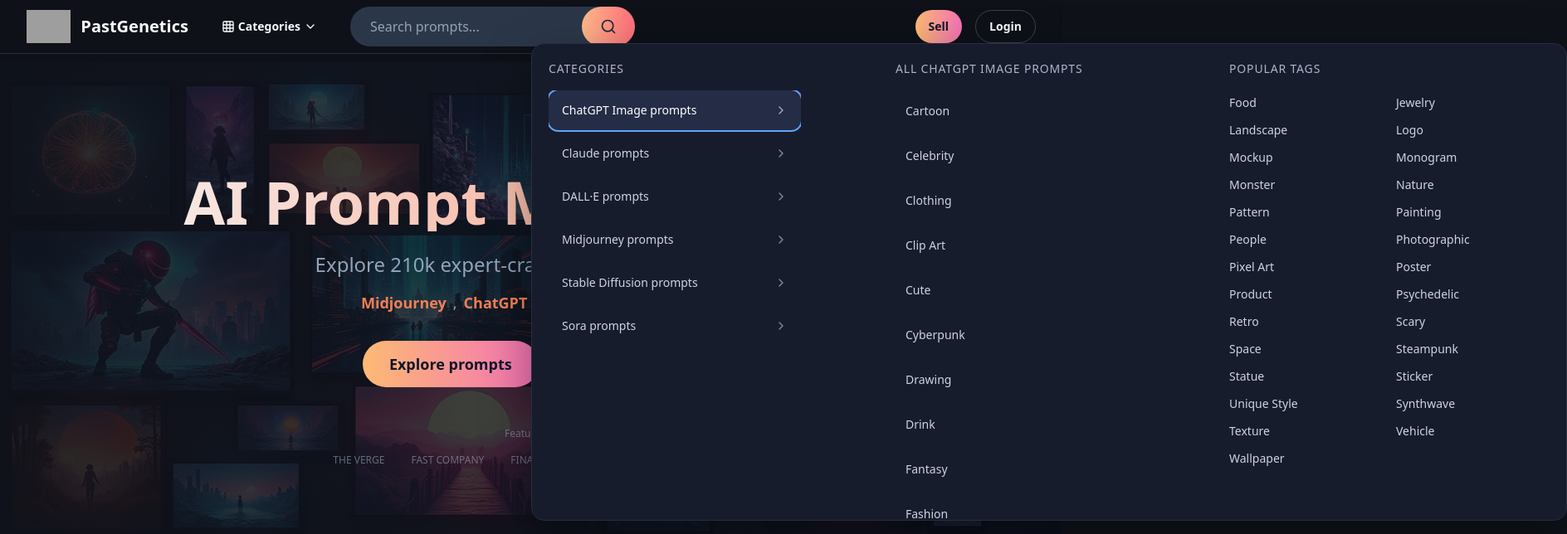
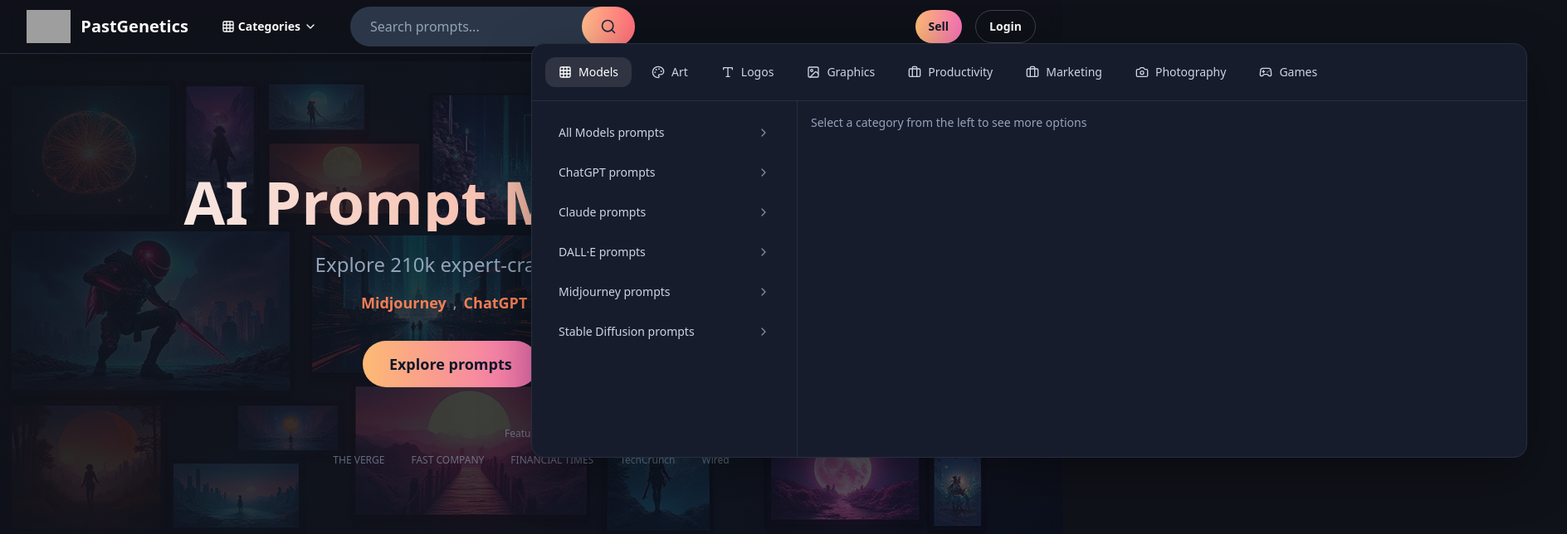
Before and after one commit to naribaragi/pastgenetics-website, a React (Vite) app: page / in a window 1280 px wide. Both pictures are taken after a click on the button "Categories". Shown: the top 644 px of the page at 83% size, 1888 px wide, since content can reach past the window. Built offline with nearby package versions, Linux system fonts and the light colour scheme; grey boxes are pictures that could not be loaded; the HTML template or start-up script is replaced by a standard one.

Commit message:
Refine category dropdown

```diff
--- a/src/components/CategoriesMegaMenu.tsx
+++ b/src/components/CategoriesMegaMenu.tsx
@@ -1,5 +1,5 @@
 import { useState, useEffect, useRef } from "react";
-import { ChevronRight, ChevronDown, X, ArrowLeft, Grid3x3 } from "lucide-react";
+import { ChevronRight, ChevronDown, ArrowLeft, Grid3x3, Palette, Image, Type, Briefcase, Camera, Gamepad2 } from "lucide-react";
 import { Button } from "@/components/ui/button";
 import { Sheet, SheetContent, SheetHeader, SheetTitle, SheetTrigger } from "@/components/ui/sheet";
 
@@ -8,71 +8,102 @@ interface CategoryItem {
   label: string;
   icon?: string;
   href?: string;
-  middle?: string[];
-  right?: string[];
+  subcategories?: string[];
 }
 
-interface CategoryGroup {
+interface TopLevelCategory {
   id: string;
   label: string;
-  icon?: string;
-  children: CategoryItem[];
+  icon: React.ComponentType<any>;
+  items: CategoryItem[];
 }
 
-const categoriesData: CategoryGroup[] = [
+const categoriesData: TopLevelCategory[] = [
   {
     id: "models",
-    label: "All Models prompts",
-    icon: "models",
-    children: [
-      {
-        id: "chatgpt-image",
-        label: "ChatGPT Image prompts",
-        icon: "chatgpt-image",
-        href: "/chatgpt-image",
-        middle: ["Cartoon", "Celebrity", "Clothing", "Clip Art", "Cute", "Cyberpunk", "Drawing", "Drink", "Fantasy", "Fashion"],
-        right: ["Food", "Jewelry", "Landscape", "Logo", "Mockup", "Monogram", "Monster", "Nature", "Pattern", "Painting", "People", "Photographic", "Pixel Art", "Poster", "Product", "Psychedelic", "Retro", "Scary", "Space", "Steampunk", "Statue", "Sticker", "Unique Style", "Synthwave", "Texture", "Vehicle", "Wallpaper"]
+    label: "Models",
+    icon: Grid3x3,
+    items: [
+      { id: "all-models", label: "All Models prompts", href: "/models" },
+      { id: "chatgpt", label: "ChatGPT prompts", href: "/chatgpt" },
+      { id: "claude", label: "Claude prompts", href: "/claude" },
+      { id: "dalle", label: "DALL·E prompts", href: "/dalle" },
+      { id: "midjourney", label: "Midjourney prompts", href: "/midjourney" },
+      { id: "stable-diffusion", label: "Stable Diffusion prompts", href: "/stable-diffusion" }
+    ]
   },
   {
-        id: "claude",
-        label: "Claude prompts",
-        icon: "claude",
-        href: "/claude",
-        middle: ["Business", "Creative", "Technical", "Academic", "Personal", "Research"],
-        right: ["Analysis", "Brainstorming", "Code Review", "Content Creation", "Data Processing", "Email Templates", "Marketing Copy", "Report Writing", "Strategy Planning", "Summarization"]
+    id: "art",
+    label: "Art",
+    icon: Palette,
+    items: [
+      { id: "all-art", label: "All Art & Illustrations prompts", href: "/art" },
+      { id: "anime", label: "Anime prompts", href: "/art/anime" },
+      { id: "cartoon", label: "Cartoon prompts", href: "/art/cartoon" },
+      { id: "painting", label: "Painting prompts", href: "/art/painting" },
+      { id: "illustration", label: "Illustration prompts", href: "/art/illustration" },
+      { id: "unique-styles", label: "Unique Styles prompts", href: "/art/unique-styles" }
+    ]
   },
   {
-        id: "dalle",
-        label: "DALL·E prompts",
-        icon: "dalle",
-        href: "/dalle",
-        middle: ["Abstract", "Artistic", "Realistic", "Cartoon", "Fantasy", "Portrait"],
-        right: ["Architecture", "Animals", "Characters", "Digital Art", "Fashion", "Food Photography", "Illustrations", "Landscapes", "Product Design", "Concept Art"]
+    id: "logos",
+    label: "Logos",
+    icon: Type,
+    items: [
+      { id: "all-logos", label: "All Logo prompts", href: "/logos" },
+      { id: "business", label: "Business logos", href: "/logos/business" },
+      { id: "tech", label: "Tech logos", href: "/logos/tech" },
+      { id: "creative", label: "Creative logos", href: "/logos/creative" }
+    ]
   },
   {
-        id: "midjourney",
-        label: "Midjourney prompts",
-        icon: "midjourney",
-        href: "/midjourney",
-        middle: ["Photography", "Art Styles", "Characters", "Environments", "Products", "Abstract"],
-        right: ["Portrait Photography", "Landscape Art", "Character Design", "Architecture", "Product Mockups", "Digital Painting", "Concept Art", "Fashion Photography", "Still Life", "Surreal Art"]
+    id: "graphics",
+    label: "Graphics",
+    icon: Image,
+    items: [
+      { id: "all-graphics", label: "All Graphics prompts", href: "/graphics" },
+      { id: "web-design", label: "Web Design prompts", href: "/graphics/web-design" },
+      { id: "print", label: "Print Design prompts", href: "/graphics/print" }
+    ]
   },
   {
-        id: "stable-diffusion",
-        label: "Stable Diffusion prompts",
-        icon: "stable-diffusion",
-        href: "/stable-diffusion",
-        middle: ["Realistic", "Anime", "Digital Art", "Photography", "3D Render", "Painting"],
-        right: ["Portraits", "Landscapes", "Architecture", "Fantasy", "Sci-Fi", "Horror", "Cute", "Professional", "Artistic", "Commercial"]
+    id: "productivity",
+    label: "Productivity",
+    icon: Briefcase,
+    items: [
+      { id: "all-productivity", label: "All Productivity prompts", href: "/productivity" },
+      { id: "writing", label: "Writing prompts", href: "/productivity/writing" },
+      { id: "business", label: "Business prompts", href: "/productivity/business" }
+    ]
   },
   {
-        id: "sora",
-        label: "Sora prompts",
-        icon: "sora",
-        href: "/sora",
-        middle: ["Cinematic", "Documentary", "Animation", "Product Demo", "Training", "Explainer"],
-        right: ["Corporate Videos", "Social Media", "Advertisements", "Educational Content", "Entertainment", "News Reports"]
-      }
+    id: "marketing",
+    label: "Marketing",
+    icon: Briefcase,
+    items: [
+      { id: "all-marketing", label: "All Marketing prompts", href: "/marketing" },
+      { id: "social-media", label: "Social Media prompts", href: "/marketing/social-media" },
+      { id: "advertising", label: "Advertising prompts", href: "/marketing/advertising" }
+    ]
+  },
+  {
+    id: "photography",
+    label: "Photography",
+    icon: Camera,
+    items: [
+      { id: "all-photography", label: "All Photography prompts", href: "/photography" },
+      { id: "portrait", label: "Portrait prompts", href: "/photography/portrait" },
+      { id: "landscape", label: "Landscape prompts", href: "/photography/landscape" }
+    ]
+  },
+  {
+    id: "games",
+    label: "Games",
+    icon: Gamepad2,
+    items: [
+      { id: "all-games", label: "All Games prompts", href: "/games" },
+      { id: "character", label: "Character Design prompts", href: "/games/character" },
+      { id: "environment", label: "Environment prompts", href: "/games/environment" }
     ]
   }
 ];
@@ -83,95 +114,15 @@ interface CategoriesMegaMenuProps {
 
 export const CategoriesMegaMenu = ({ className }: CategoriesMegaMenuProps) => {
   const [isOpen, setIsOpen] = useState(false);
-  const [selectedLeft, setSelectedLeft] = useState<CategoryItem | null>(null);
-  const [selectedMiddle, setSelectedMiddle] = useState<string | null>(null);
-  const [focusedPane, setFocusedPane] = useState<'left' | 'middle' | 'right'>('left');
-  const [focusedIndex, setFocusedIndex] = useState(0);
+  const [selectedTopCategory, setSelectedTopCategory] = useState<TopLevelCategory>(categoriesData[0]);
   const [hoverTimeout, setHoverTimeout] = useState<NodeJS.Timeout | null>(null);
 
   // Mobile state
   const [mobileView, setMobileView] = useState<'main' | 'sub'>('main');
-  const [mobileSelected, setMobileSelected] = useState<CategoryItem | null>(null);
+  const [mobileSelected, setMobileSelected] = useState<TopLevelCategory | null>(null);
 
   const triggerRef = useRef<HTMLButtonElement>(null);
   const panelRef = useRef<HTMLDivElement>(null);
-  const leftRailRef = useRef<HTMLDivElement>(null);
-
-  // Initialize with first item and load from localStorage
-  useEffect(() => {
-    if (categoriesData[0]?.children[0]) {
-      const savedGroup = localStorage.getItem('ui.lastCategoryGroup');
-      const initialItem = savedGroup
-        ? categoriesData[0].children.find(item => item.id === savedGroup) || categoriesData[0].children[0]
-        : categoriesData[0].children[0];
-      setSelectedLeft(initialItem);
-    }
-  }, []);
-
-  // Save selection to localStorage
-  useEffect(() => {
-    if (selectedLeft) {
-      localStorage.setItem('ui.lastCategoryGroup', selectedLeft.id);
-    }
-  }, [selectedLeft]);
-
-  // Handle keyboard navigation
-  useEffect(() => {
-    const handleKeyDown = (e: KeyboardEvent) => {
-      if (!isOpen) return;
-
-      switch (e.key) {
-        case 'Escape':
-          setIsOpen(false);
-          triggerRef.current?.focus();
-          break;
-        case 'ArrowDown':
-          e.preventDefault();
-          if (focusedPane === 'left' && categoriesData[0]?.children) {
-            const nextIndex = Math.min(focusedIndex + 1, categoriesData[0].children.length - 1);
-            setFocusedIndex(nextIndex);
-            setSelectedLeft(categoriesData[0].children[nextIndex]);
-          }
-          break;
-        case 'ArrowUp':
-          e.preventDefault();
-          if (focusedPane === 'left') {
-            const prevIndex = Math.max(focusedIndex - 1, 0);
-            setFocusedIndex(prevIndex);
-            setSelectedLeft(categoriesData[0].children[prevIndex]);
-          }
-          break;
-        case 'ArrowRight':
-          e.preventDefault();
-          if (focusedPane === 'left') {
-            setFocusedPane('middle');
-            setFocusedIndex(0);
-          } else if (focusedPane === 'middle') {
-            setFocusedPane('right');
-            setFocusedIndex(0);
-          }
-          break;
-        case 'ArrowLeft':
-          e.preventDefault();
-          if (focusedPane === 'right') {
-            setFocusedPane('middle');
-          } else if (focusedPane === 'middle') {
-            setFocusedPane('left');
-          }
-          break;
-        case 'Enter':
-        case ' ':
-          e.preventDefault();
-          if (focusedPane === 'left' && categoriesData[0]?.children[focusedIndex]) {
-            handleItemClick(categoriesData[0].children[focusedIndex].href);
-          }
-          break;
-      }
-    };
-
-    document.addEventListener('keydown', handleKeyDown);
-    return () => document.removeEventListener('keydown', handleKeyDown);
-  }, [isOpen, focusedPane, focusedIndex]);
 
   // Handle outside click
   useEffect(() => {
@@ -184,6 +135,21 @@ export const CategoriesMegaMenu = ({ className }: CategoriesMegaMenuProps) => {
 
     document.addEventListener('mousedown', handleClickOutside);
     return () => document.removeEventListener('mousedown', handleClickOutside);
+  }, [isOpen]);
+
+  // Handle keyboard navigation
+  useEffect(() => {
+    const handleKeyDown = (e: KeyboardEvent) => {
+      if (!isOpen) return;
+
+      if (e.key === 'Escape') {
+        setIsOpen(false);
+        triggerRef.current?.focus();
+      }
+    };
+
+    document.addEventListener('keydown', handleKeyDown);
+    return () => document.removeEventListener('keydown', handleKeyDown);
   }, [isOpen]);
 
   // Handle hover to open
@@ -216,14 +182,8 @@ export const CategoriesMegaMenu = ({ className }: CategoriesMegaMenuProps) => {
     }
   };
 
-  const handleLeftItemHover = (item: CategoryItem, index: number) => {
-    setSelectedLeft(item);
-    setSelectedMiddle(null);
-    setFocusedIndex(index);
-  };
-
-  const handleMiddleItemHover = (item: string) => {
-    setSelectedMiddle(item);
+  const handleTopCategoryHover = (category: TopLevelCategory) => {
+    setSelectedTopCategory(category);
   };
 
   const handleItemClick = (href?: string) => {
@@ -237,11 +197,12 @@ export const CategoriesMegaMenu = ({ className }: CategoriesMegaMenuProps) => {
   const MegaMenuPanel = () => (
     <div
       ref={panelRef}
-      className="fixed left-1/2 transform -translate-x-1/2 mt-2 border border-white/8 rounded-2xl z-50 min-h-96 max-h-[72vh] overflow-hidden transition-all duration-200 animate-in fade-in slide-in-from-top-2"
+      className="fixed left-1/2 transform -translate-x-1/2 mt-2 border border-white/8 rounded-2xl z-50 overflow-hidden transition-all duration-200 animate-in fade-in slide-in-from-top-2"
       style={{
         background: '#171C2D',
-        width: 'min(1440px, calc(100vw - 32px))',
-        boxShadow: '0 20px 60px rgba(0, 0, 0, 0.35)'
+        width: 'min(1200px, calc(100vw - 32px))',
+        boxShadow: '0 20px 60px rgba(0, 0, 0, 0.35)',
+        height: '500px'
       }}
       role="dialog"
       aria-label="Browse categories"
@@ -249,87 +210,51 @@ export const CategoriesMegaMenu = ({ className }: CategoriesMegaMenuProps) => {
       onMouseEnter={handlePanelMouseEnter}
       onMouseLeave={handlePanelMouseLeave}
     >
-      <div className="grid grid-cols-3 h-full p-5 gap-0">
-        {/* Left Rail */}
-        <div className="flex flex-col min-h-0 pr-4" style={{ width: '320px', flexShrink: 0 }}>
-          <h3 className="text-sm uppercase tracking-wider mb-4 font-medium" style={{ color: '#AEB5C9', letterSpacing: '0.06em' }}>
-            Categories
-          </h3>
-          <div
-            ref={leftRailRef}
-            className="flex-1 overflow-y-auto scrollbar-hide space-y-1"
+      {/* Top Category Row */}
+      <div className="border-b border-white/6 p-4">
+        <div className="flex items-center gap-2 overflow-x-auto scrollbar-hide">
+          {categoriesData.map((category) => {
+            const IconComponent = category.icon;
+            return (
+              <button
+                key={category.id}
+                className={`flex items-center gap-2 px-4 py-2 rounded-lg whitespace-nowrap transition-all duration-150 ${
+                  selectedTopCategory.id === category.id
+                    ? 'bg-white/10 text-white'
+                    : 'text-slate-300 hover:bg-white/5 hover:text-white'
+                }`}
+                onMouseEnter={() => handleTopCategoryHover(category)}
               >
-            {categoriesData[0]?.children.map((item, index) => (
+                <IconComponent className="h-4 w-4" />
+                <span className="text-sm font-medium">{category.label}</span>
+              </button>
+            );
+          })}
+        </div>
+      </div>
+
+      {/* Content Area */}
+      <div className="flex h-full">
+        {/* Left Sidebar */}
+        <div className="w-80 border-r border-white/6 p-4">
+          <div className="space-y-1">
+            {selectedTopCategory.items.map((item) => (
               <button
                 key={item.id}
-                className={`w-full flex items-center justify-between px-4 py-3 rounded-lg text-left transition-all duration-150 ${
-                  selectedLeft?.id === item.id
-                    ? 'text-white'
-                    : 'text-slate-300 hover:text-white'
-                } ${focusedPane === 'left' && focusedIndex === index ? 'ring-2 ring-blue-400' : ''}`}
-                style={{
-                  height: '48px',
-                  backgroundColor: selectedLeft?.id === item.id ? '#242C46' : 'transparent'
-                }}
-                onMouseEnter={() => handleLeftItemHover(item, index)}
+                className="w-full flex items-center justify-between px-4 py-3 text-left text-slate-300 hover:text-white hover:bg-white/5 rounded-lg transition-all duration-150"
                 onClick={() => handleItemClick(item.href)}
-                aria-current={selectedLeft?.id === item.id ? 'true' : undefined}
               >
-                <span className="font-medium text-sm">{item.label}</span>
-                <ChevronRight className="h-4 w-4" style={{ opacity: 0.6 }} />
+                <span className="text-sm font-medium">{item.label}</span>
+                <ChevronRight className="h-4 w-4 opacity-60" />
               </button>
             ))}
           </div>
         </div>
 
-        {/* Vertical Divider */}
-        <div className="absolute left-80 top-5 bottom-5 w-px bg-white/6" />
-
-        {/* Middle List */}
-        <div className="flex flex-col min-h-0 px-4">
-          <h3 className="text-sm uppercase tracking-wider mb-4 font-medium" style={{ color: '#AEB5C9', letterSpacing: '0.06em' }}>
-            {selectedLeft ? `All ${selectedLeft.label}` : 'Subcategories'}
-          </h3>
-          <div className="flex-1 overflow-y-auto scrollbar-hide space-y-1">
-            {selectedLeft?.middle?.map((item) => (
-              <button
-                key={item}
-                className={`block w-full text-left px-3 py-2 rounded-md transition-all duration-150 text-sm ${
-                  selectedMiddle === item
-                    ? 'text-white bg-slate-700/30'
-                    : 'text-slate-300 hover:text-white hover:bg-slate-700/20'
-                }`}
-                style={{ lineHeight: '34px' }}
-                onMouseEnter={() => handleMiddleItemHover(item)}
-                onClick={() => handleItemClick(`${selectedLeft.href}?filter=${encodeURIComponent(item)}`)}
-              >
-                {item}
-              </button>
-            ))}
-          </div>
-        </div>
-
-        {/* Vertical Divider */}
-        <div className="absolute right-80 top-5 bottom-5 w-px bg-white/6" />
-
-        {/* Right Grid */}
-        <div className="flex flex-col min-h-0 pl-4">
-          <h3 className="text-sm uppercase tracking-wider mb-4 font-medium" style={{ color: '#AEB5C9', letterSpacing: '0.06em' }}>
-            Popular Tags
-          </h3>
-          <div className="flex-1 overflow-y-auto scrollbar-hide">
-            <div className="grid grid-cols-2 gap-x-4 gap-y-1">
-              {selectedLeft?.right?.map((tag) => (
-                <button
-                  key={tag}
-                  className="text-slate-300 hover:text-white hover:underline text-left py-1 transition-all duration-150 underline-offset-2"
-                  style={{ fontSize: '14px', fontWeight: 500 }}
-                  onClick={() => handleItemClick(`${selectedLeft.href}?tag=${encodeURIComponent(tag)}`)}
-                >
-                  {tag}
-                </button>
-              ))}
-            </div>
+        {/* Right Content Area */}
+        <div className="flex-1 p-4">
+          <div className="text-slate-400 text-sm">
+            Select a category from the left to see more options
           </div>
         </div>
       </div>
@@ -360,57 +285,38 @@ export const CategoriesMegaMenu = ({ className }: CategoriesMegaMenuProps) => {
       <div className="flex-1 overflow-y-auto py-4">
         {mobileView === 'main' ? (
           <div className="space-y-2">
-            {categoriesData[0]?.children.map((item) => (
+            {categoriesData.map((category) => {
+              const IconComponent = category.icon;
+              return (
                 <button
-                key={item.id}
+                  key={category.id}
                   className="w-full flex items-center justify-between p-4 text-left hover:bg-slate-700/50 rounded-lg transition-colors"
                   onClick={() => {
-                  setMobileSelected(item);
+                    setMobileSelected(category);
                     setMobileView('sub');
                   }}
                 >
-                <span className="font-medium text-white">{item.label}</span>
+                  <div className="flex items-center gap-3">
+                    <IconComponent className="h-5 w-5 text-slate-400" />
+                    <span className="font-medium text-white">{category.label}</span>
+                  </div>
                   <ChevronRight className="h-5 w-5 text-slate-400" />
                 </button>
-            ))}
+              );
+            })}
           </div>
         ) : (
-          <div className="space-y-6">
-            {/* Middle items */}
-            {mobileSelected?.middle && mobileSelected.middle.length > 0 && (
-              <div>
-                <h3 className="text-sm uppercase tracking-wider text-slate-400 mb-3 font-medium">Subcategories</h3>
           <div className="space-y-2">
-                  {mobileSelected.middle.map((item) => (
+            {mobileSelected?.items.map((item) => (
               <button
-                      key={item}
-                      className="block w-full text-left p-3 text-slate-300 hover:text-white hover:bg-slate-700/30 rounded-md transition-colors"
-                      onClick={() => handleItemClick(`${mobileSelected.href}?filter=${encodeURIComponent(item)}`)}
+                key={item.id}
+                className="w-full flex items-center justify-between p-3 text-left hover:bg-slate-700/30 rounded-md transition-colors"
+                onClick={() => handleItemClick(item.href)}
               >
-                      {item}
+                <span className="text-white">{item.label}</span>
+                <ChevronRight className="h-4 w-4 text-slate-400" />
               </button>
             ))}
-                </div>
-              </div>
-            )}
-
-            {/* Right grid as list on mobile */}
-            {mobileSelected?.right && mobileSelected.right.length > 0 && (
-              <div>
-                <h3 className="text-sm uppercase tracking-wider text-slate-400 mb-3 font-medium">Popular Tags</h3>
-                <div className="grid grid-cols-2 gap-2">
-                  {mobileSelected.right.map((tag) => (
-                    <button
-                      key={tag}
-                      className="text-sm text-slate-300 hover:text-white hover:underline text-left p-2 transition-colors"
-                      onClick={() => handleItemClick(`${mobileSelected.href}?tag=${encodeURIComponent(tag)}`)}
-                    >
-                      {tag}
-                    </button>
-                  ))}
-                </div>
-              </div>
-            )}
           </div>
         )}
       </div>
```
Lines whose indentation alone changed are shown as unchanged.
